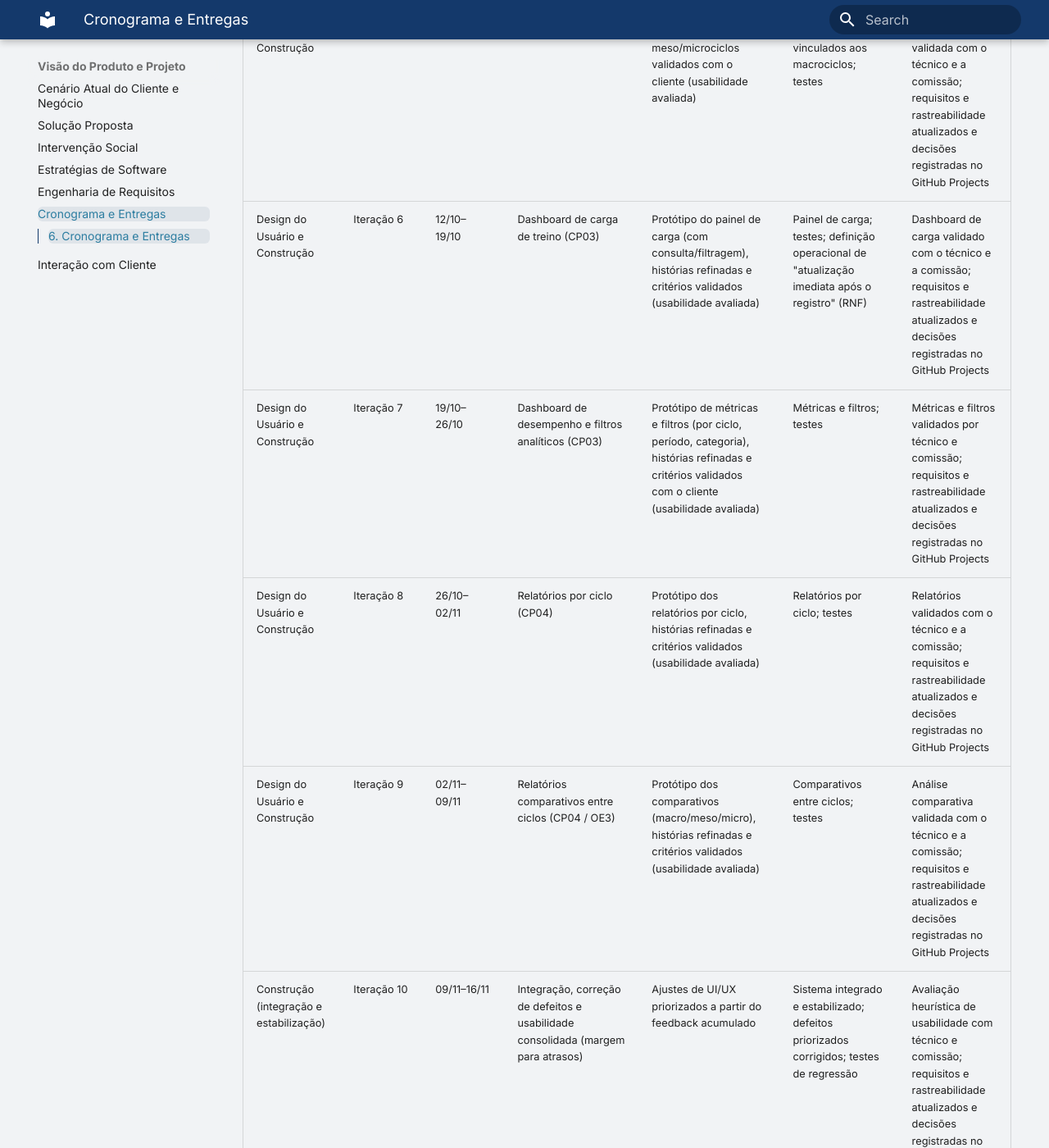
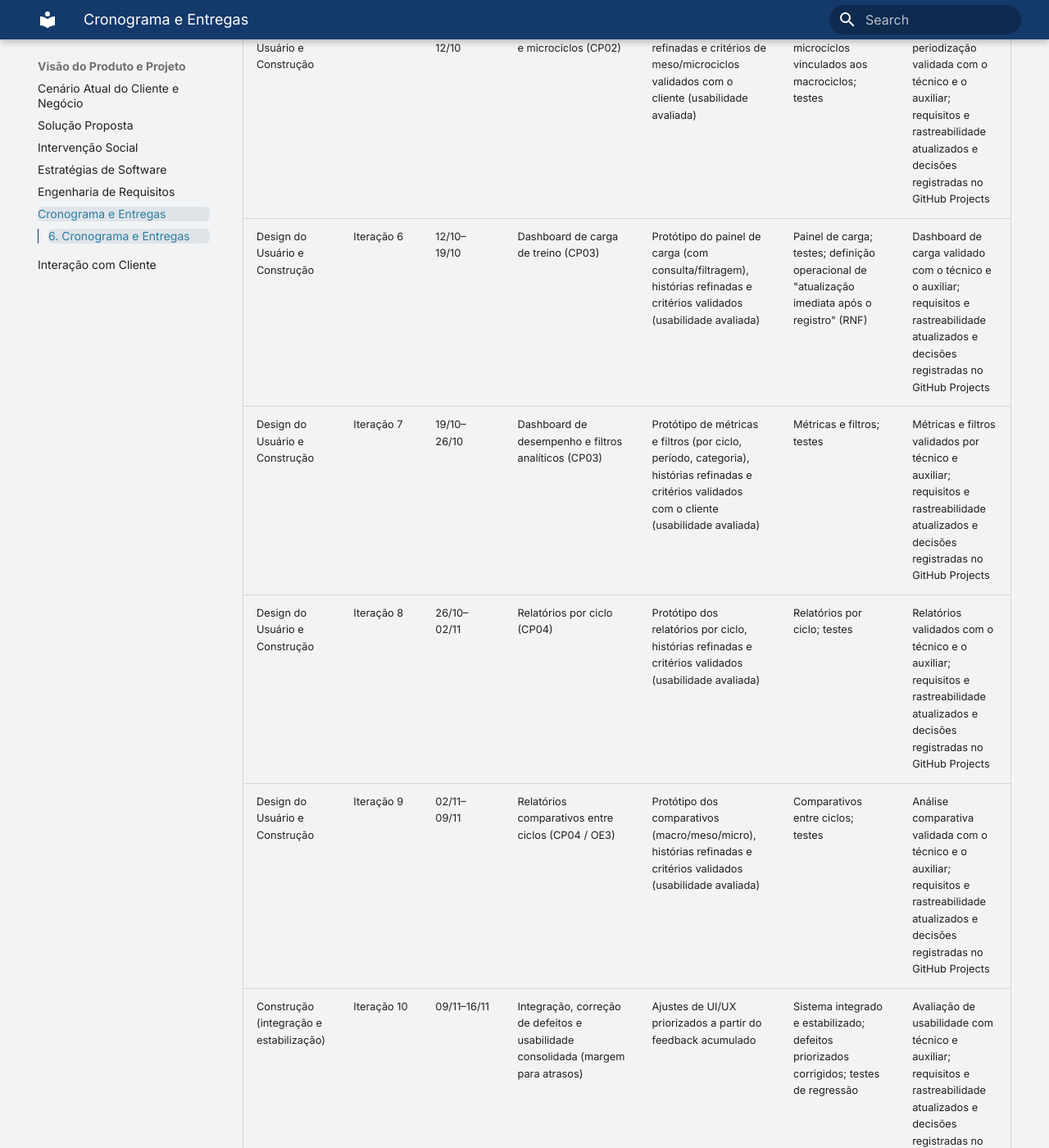
Before and after one commit to mdsreq-fga-unb/REQ-2026.2-T01-FutBoard, an MkDocs documentation site: the page built from docs/visao-produto/cronogramas-entregas.md, in a window 1280 px wide and 1400 px high, scrolled down 1953 px. Shown: the whole window at 82% size. Built offline with MkDocs 1.6.1 and Material for MkDocs 9.7.7, drawn with Linux system fonts in a browser that asks for light colours; some of the changed text lies outside the part shown.

Commit message:
docs: atualiza cronograma de entregas

```diff
--- a/docs/visao-produto/cronogramas-entregas.md
+++ b/docs/visao-produto/cronogramas-entregas.md
@@ -15,17 +15,17 @@ Para tornar esse ciclo explícito **em cada iteração**, as colunas de saída d
 | Fase (RAD) | Iteração | Período | Foco (funcionalidade) | Design / refinamento (protótipo + validação do protótipo) | Construção e verificação | Validação do incremento e resultado (ER) |
 |---|---|---|---|---|---|---|
 | Planejamento de Requisitos | Iteração 1 | 07/09–14/09 | Elicitação (consolidação de agosto), priorização e base técnica | Escopo priorizado (MoSCoW + Valor x Esforço); Documento de Visão; backlog inicial catalogado no GitHub Projects | Ambiente Free Tier (Vercel + Render) e modelo de dados inicial; requisito de migração formalizado | Escopo e prioridades validados com o técnico; alinhamento inicial com o técnico e seu auxiliar técnico |
-| Design do Usuário e Construção | Iteração 2 | 14/09–21/09 | Perfis de acesso (CP05) e importação dos dados históricos (transição/migração) | Protótipo de acesso/perfis e da tela de dados importados; histórias e critérios de CP05 e da migração refinados e validados com o cliente (usabilidade avaliada) | Autenticação e perfis (técnico/auxiliar); importação dos dados do Excel; testes de integridade | Acesso por perfil e integridade dos dados validados por técnico e comissão; requisitos, rastreabilidade e decisões atualizados |
-| Design do Usuário e Construção | Iteração 3 | 21/09–28/09 | Registro rápido e categorizado de sessões (CP01) | Protótipo do registro (UI/UX + fluxo), histórias refinadas e critérios de aceitação de CP01 validados com o cliente (usabilidade avaliada) | Tela de registro e categorização; testes funcionais; verificação da meta de tempo de cadastro (RNF) | Registro validado em campo por técnico e comissão; requisitos e rastreabilidade atualizados e decisões registradas no GitHub Projects |
-| Design do Usuário e Construção | Iteração 4 | 28/09–05/10 | Periodização – macrociclos (CP02) | Protótipo, histórias refinadas e critérios de macrociclos validados com o cliente (usabilidade avaliada) | Cadastro de macrociclos; testes | Estrutura de macrociclos validada com o técnico e a comissão; requisitos e rastreabilidade atualizados e decisões registradas no GitHub Projects |
-| Design do Usuário e Construção | Iteração 5 | 05/10–12/10 | Periodização – meso e microciclos (CP02) | Protótipo, histórias refinadas e critérios de meso/microciclos validados com o cliente (usabilidade avaliada) | Meso e microciclos vinculados aos macrociclos; testes | Hierarquia de periodização validada com o técnico e a comissão; requisitos e rastreabilidade atualizados e decisões registradas no GitHub Projects |
-| Design do Usuário e Construção | Iteração 6 | 12/10–19/10 | Dashboard de carga de treino (CP03) | Protótipo do painel de carga (com consulta/filtragem), histórias refinadas e critérios validados (usabilidade avaliada) | Painel de carga; testes; definição operacional de "atualização imediata após o registro" (RNF) | Dashboard de carga validado com o técnico e a comissão; requisitos e rastreabilidade atualizados e decisões registradas no GitHub Projects |
-| Design do Usuário e Construção | Iteração 7 | 19/10–26/10 | Dashboard de desempenho e filtros analíticos (CP03) | Protótipo de métricas e filtros (por ciclo, período, categoria), histórias refinadas e critérios validados com o cliente (usabilidade avaliada) | Métricas e filtros; testes | Métricas e filtros validados por técnico e comissão; requisitos e rastreabilidade atualizados e decisões registradas no GitHub Projects |
-| Design do Usuário e Construção | Iteração 8 | 26/10–02/11 | Relatórios por ciclo (CP04) | Protótipo dos relatórios por ciclo, histórias refinadas e critérios validados (usabilidade avaliada) | Relatórios por ciclo; testes | Relatórios validados com o técnico e a comissão; requisitos e rastreabilidade atualizados e decisões registradas no GitHub Projects |
-| Design do Usuário e Construção | Iteração 9 | 02/11–09/11 | Relatórios comparativos entre ciclos (CP04 / OE3) | Protótipo dos comparativos (macro/meso/micro), histórias refinadas e critérios validados (usabilidade avaliada) | Comparativos entre ciclos; testes | Análise comparativa validada com o técnico e a comissão; requisitos e rastreabilidade atualizados e decisões registradas no GitHub Projects |
-| Construção (integração e estabilização) | Iteração 10 | 09/11–16/11 | Integração, correção de defeitos e usabilidade consolidada (margem para atrasos) | Ajustes de UI/UX priorizados a partir do feedback acumulado | Sistema integrado e estabilizado; defeitos priorizados corrigidos; testes de regressão | Avaliação heurística de usabilidade com técnico e comissão; requisitos e rastreabilidade atualizados e decisões registradas no GitHub Projects (pendências repriorizadas) |
-| Cutover | Iteração 11 | 16/11–23/11 | Homologação assistida e preparação da implantação (VPS) | Ajustes finais de interface conforme a homologação | Correções finais; plano de implantação em VPS | Homologação em ambiente assistido com o técnico e a comissão; aprovação do clube quanto a custo, responsável operacional, credenciais e manutenção da VPS |
-| Cutover | Iteração 12 | 23/11–30/11 | Implantação em produção e entrega final do MVP | Manual do usuário e notas de versão (apoio ao uso) | Deploy em VPS (AWS Lightsail ou DigitalOcean); MVP integrado | Aceite final do MVP por técnico e comissão; linha de base de requisitos fechada e demandas futuras registradas |
+| Design do Usuário e Construção | Iteração 2 | 14/09–21/09 | Perfis de acesso (CP05) e importação dos dados históricos (transição/migração) | Protótipo de acesso/perfis e da tela de dados importados; histórias e critérios de CP05 e da migração refinados e validados com o cliente (usabilidade avaliada) | Autenticação e perfis (técnico/auxiliar); importação dos dados do Excel; testes de integridade | Acesso por perfil e integridade dos dados validados por técnico e auxiliar; requisitos, rastreabilidade e decisões atualizados |
+| Design do Usuário e Construção | Iteração 3 | 21/09–28/09 | Registro rápido e categorizado de sessões (CP01) | Protótipo do registro (UI/UX + fluxo), histórias refinadas e critérios de aceitação de CP01 validados com o cliente (usabilidade avaliada) | Tela de registro e categorização; testes funcionais; verificação da meta de tempo de cadastro (RNF) | Registro validado em campo por técnico e auxiliar; requisitos e rastreabilidade atualizados e decisões registradas no GitHub Projects |
+| Design do Usuário e Construção | Iteração 4 | 28/09–05/10 | Periodização – macrociclos (CP02) | Protótipo, histórias refinadas e critérios de macrociclos validados com o cliente (usabilidade avaliada) | Cadastro de macrociclos; testes | Estrutura de macrociclos validada com o técnico e o auxiliar; requisitos e rastreabilidade atualizados e decisões registradas no GitHub Projects |
+| Design do Usuário e Construção | Iteração 5 | 05/10–12/10 | Periodização – meso e microciclos (CP02) | Protótipo, histórias refinadas e critérios de meso/microciclos validados com o cliente (usabilidade avaliada) | Meso e microciclos vinculados aos macrociclos; testes | Hierarquia de periodização validada com o técnico e o auxiliar; requisitos e rastreabilidade atualizados e decisões registradas no GitHub Projects |
+| Design do Usuário e Construção | Iteração 6 | 12/10–19/10 | Dashboard de carga de treino (CP03) | Protótipo do painel de carga (com consulta/filtragem), histórias refinadas e critérios validados (usabilidade avaliada) | Painel de carga; testes; definição operacional de "atualização imediata após o registro" (RNF) | Dashboard de carga validado com o técnico e o auxiliar; requisitos e rastreabilidade atualizados e decisões registradas no GitHub Projects |
+| Design do Usuário e Construção | Iteração 7 | 19/10–26/10 | Dashboard de desempenho e filtros analíticos (CP03) | Protótipo de métricas e filtros (por ciclo, período, categoria), histórias refinadas e critérios validados com o cliente (usabilidade avaliada) | Métricas e filtros; testes | Métricas e filtros validados por técnico e auxiliar; requisitos e rastreabilidade atualizados e decisões registradas no GitHub Projects |
+| Design do Usuário e Construção | Iteração 8 | 26/10–02/11 | Relatórios por ciclo (CP04) | Protótipo dos relatórios por ciclo, histórias refinadas e critérios validados (usabilidade avaliada) | Relatórios por ciclo; testes | Relatórios validados com o técnico e o auxiliar; requisitos e rastreabilidade atualizados e decisões registradas no GitHub Projects |
+| Design do Usuário e Construção | Iteração 9 | 02/11–09/11 | Relatórios comparativos entre ciclos (CP04 / OE3) | Protótipo dos comparativos (macro/meso/micro), histórias refinadas e critérios validados (usabilidade avaliada) | Comparativos entre ciclos; testes | Análise comparativa validada com o técnico e o auxiliar; requisitos e rastreabilidade atualizados e decisões registradas no GitHub Projects |
+| Construção (integração e estabilização) | Iteração 10 | 09/11–16/11 | Integração, correção de defeitos e usabilidade consolidada (margem para atrasos) | Ajustes de UI/UX priorizados a partir do feedback acumulado | Sistema integrado e estabilizado; defeitos priorizados corrigidos; testes de regressão | Avaliação de usabilidade com técnico e auxiliar; requisitos e rastreabilidade atualizados e decisões registradas no GitHub Projects (pendências repriorizadas) |
+| Cutover | Iteração 11 | 16/11–23/11 | Homologação assistida e preparação da implantação (VPS) | Ajustes finais de interface conforme a homologação | Correções finais; plano de implantação em VPS | Homologação em ambiente assistido com o técnico e o auxiliar; aprovação do clube quanto a custo, responsável operacional, credenciais e manutenção da VPS |
+| Cutover | Iteração 12 | 23/11–30/11 | Implantação em produção e entrega final do MVP | Manual do usuário e notas de versão (apoio ao uso) | Deploy em VPS (AWS Lightsail ou DigitalOcean); MVP integrado | Aceite final do MVP por técnico e auxiliar; linha de base de requisitos fechada e demandas futuras registradas |
 
 **Considerações importantes**
 
```
